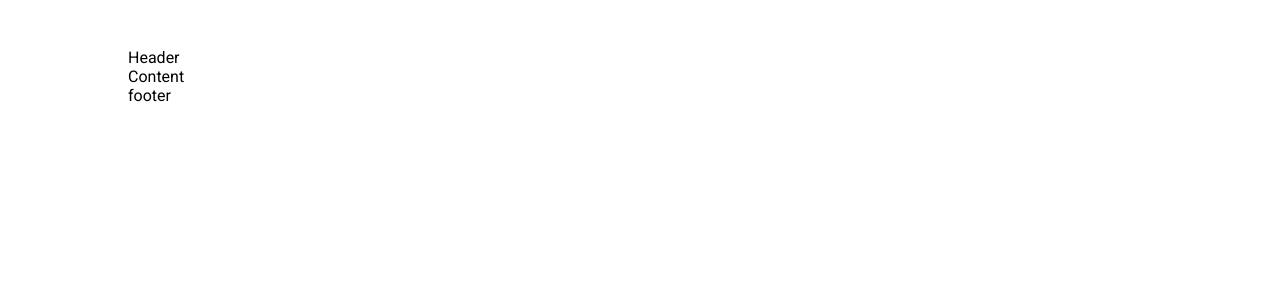
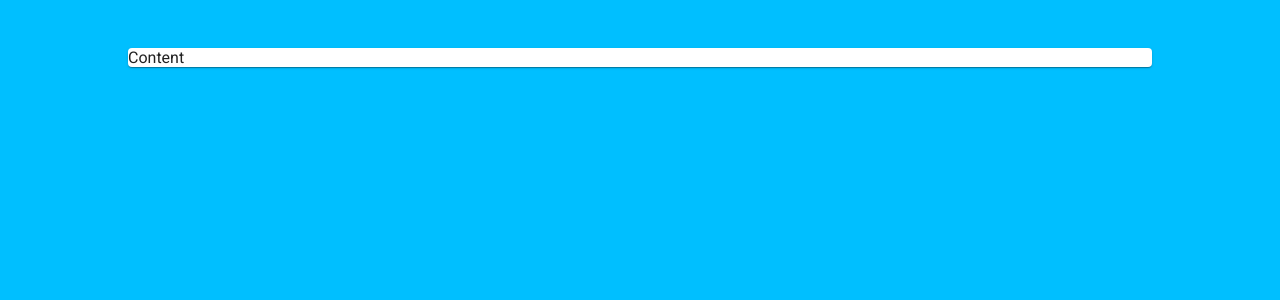
Before and after one commit to anof/flow, a Next.js app: page / in a window 1280 px wide. Shown: the top 300 px of the page. Built offline with nearby package versions, Linux system fonts and the light colour scheme.

Commit message:
style(app): app page color

```diff
--- a/layouts/Layout.tsx
+++ b/layouts/Layout.tsx
@@ -1,17 +1,21 @@
 import React, {FunctionComponent} from 'react';
 import Header from '../components/layout/Header';
 import Footer from '../components/layout/Footer';
+import {Paper} from '@material-ui/core';
+import {createStyles} from '@material-ui/core/styles';
+import {withStyles} from '@material-ui/styles';
 
-export const Layout: FunctionComponent = ({children}) => {
+const styles = () =>
+  createStyles({});
+
+export const Layout: FunctionComponent = ({children, classes}: any) => {
   return (
     <div>
-      <Header/>
-      <div>
+      <Paper className={classes.root}>
         {children}
-      </div>
-      <Footer/>
+      </Paper>
     </div>
   );
 };
 
-export default Layout;
+export default withStyles(styles)(Layout);
--- a/pages/_app.tsx
+++ b/pages/_app.tsx
@@ -1,14 +1,15 @@
 import React from 'react';
 import ThemeProvider from '@material-ui/styles/ThemeProvider';
 import theme from '../styles/theme';
-import {AppProps} from "next/app";
-import {createStyles} from "@material-ui/core/styles";
-import {WithStyles, withStyles} from "@material-ui/styles";
+import {AppProps} from 'next/app';
+import {createStyles} from '@material-ui/core/styles';
+import {WithStyles, withStyles} from '@material-ui/styles';
 
 const styles = () =>
   createStyles({
     root: {
-            padding: "3em 8em 0 8em", // margins to set app to middle of screen
+      padding: '3em 8em 0 8em', // margins to set app to middle of screen
+      backgroundColor: '#00BFFF'
     }
   });
 
@@ -19,6 +20,16 @@ interface Props extends WithStyles<typeof styles>, AppProps {
 export const App = ({Component, pageProps, classes}: Props) => {
   return (
     <div className={classes.root}>
+      <style global jsx>{`
+      html,
+      body,
+      body > div:first-child,
+      div#__next,
+      div#__next > div,
+      div#__next > div > div {
+        height: 100%;
+      }
+    `}</style>
       <ThemeProvider theme={theme}>
         <Component {...pageProps} />
       </ThemeProvider>
```
Lines whose indentation alone changed are shown as unchanged.
